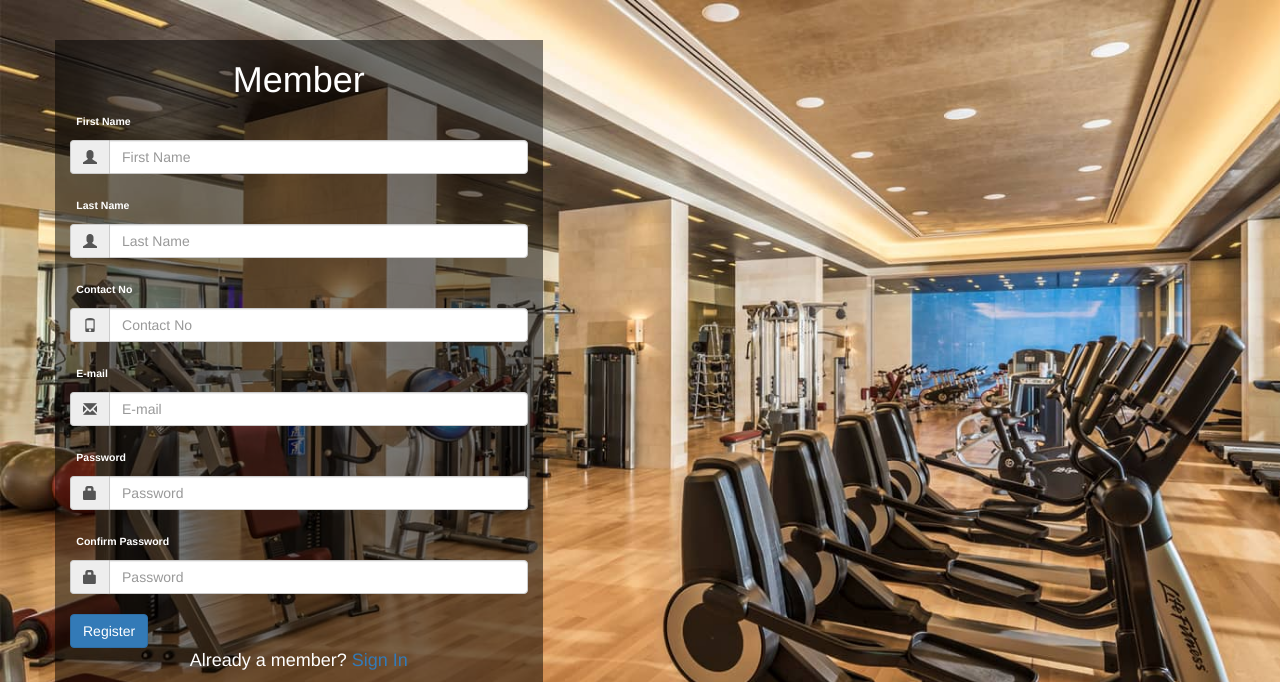
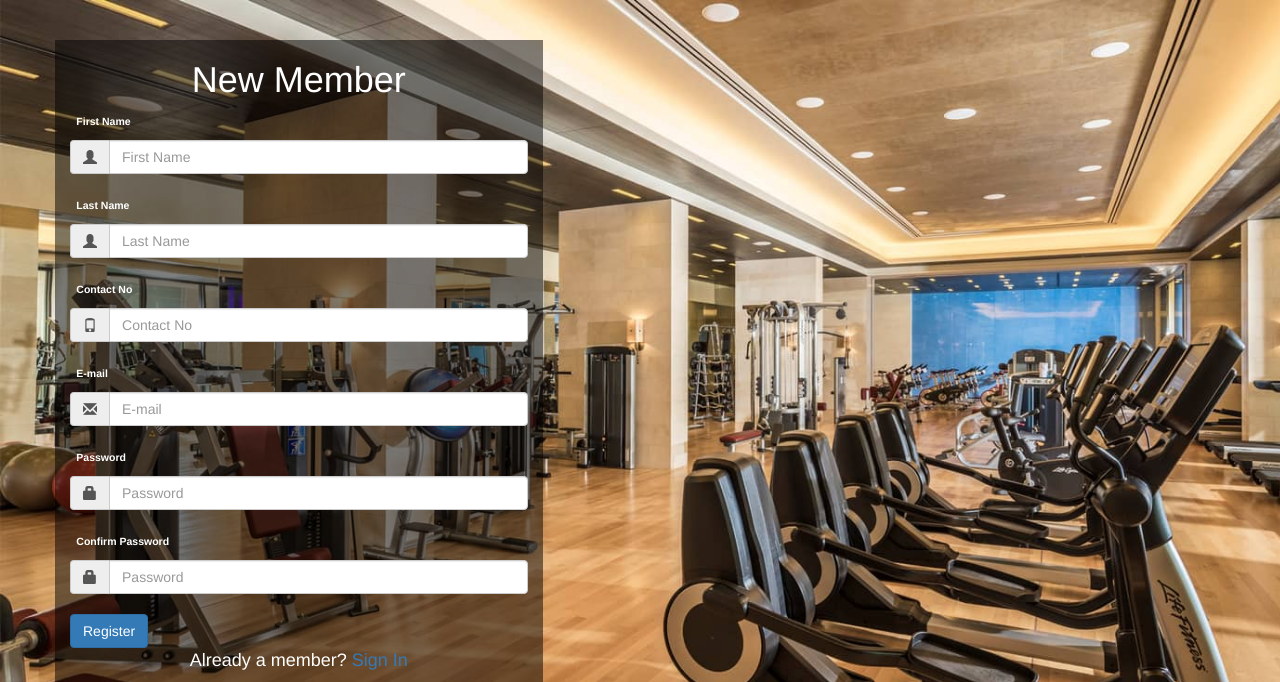
Before and after one commit to ricardoleonh/login_form, a Django app: page /register in a window 1280 px wide. Shown: the top 682 px of the page. Run offline with Django 3.2, Linux system fonts and the light colour scheme; some libraries are stand-ins or nearby versions.

Commit message:
new member banner

```diff
--- a/login_form/home/templates/registration.html
+++ b/login_form/home/templates/registration.html
@@ -19,7 +19,7 @@
         <div class="container">
             <div class="row">
                 <div class="col-md-5">
-                    <h1 class="text-center">Member</h1>
+                    <h1 class="text-center">New Member</h1>
                     <form action="/signin" method="post">
                         {% csrf_token %}
                         <label class="label control-label">First Name</label>
```
